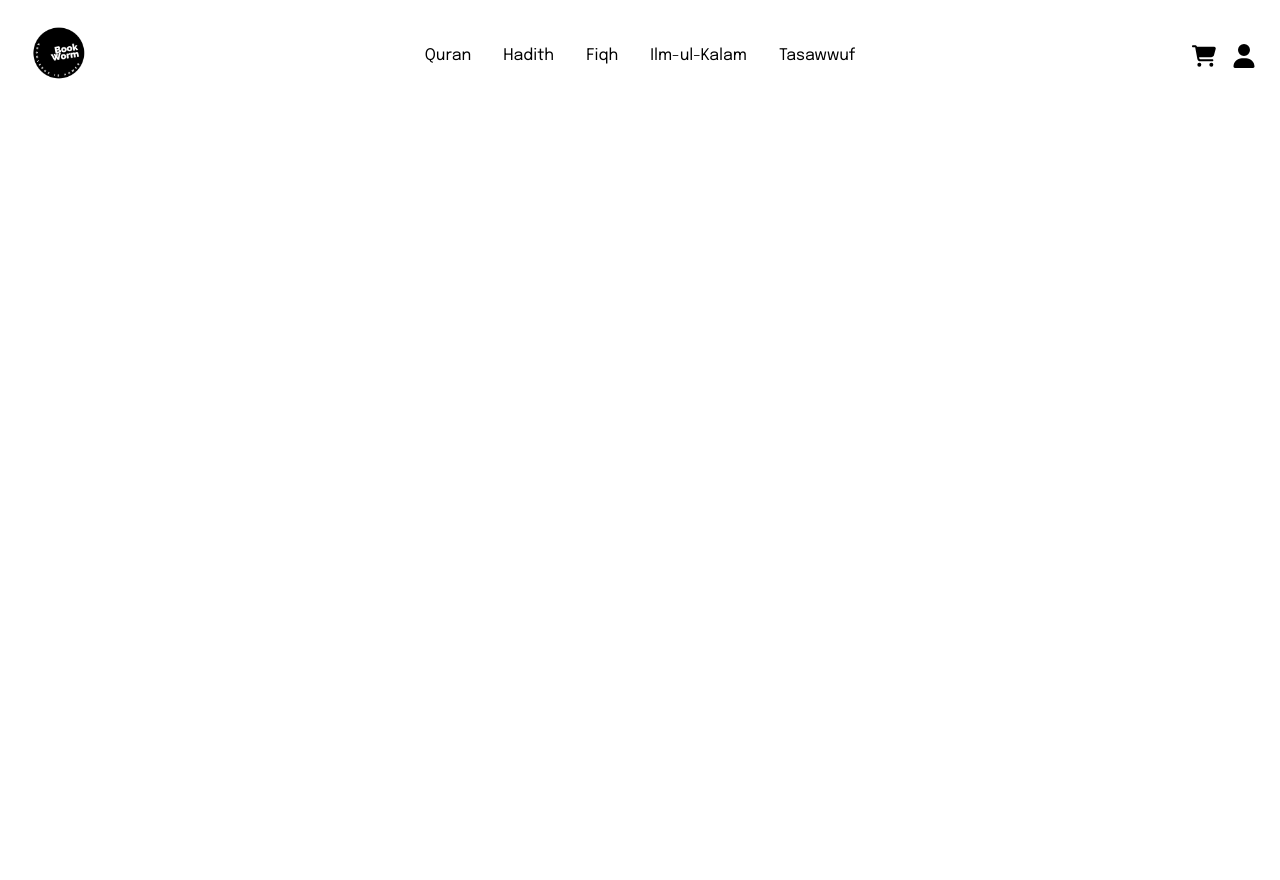
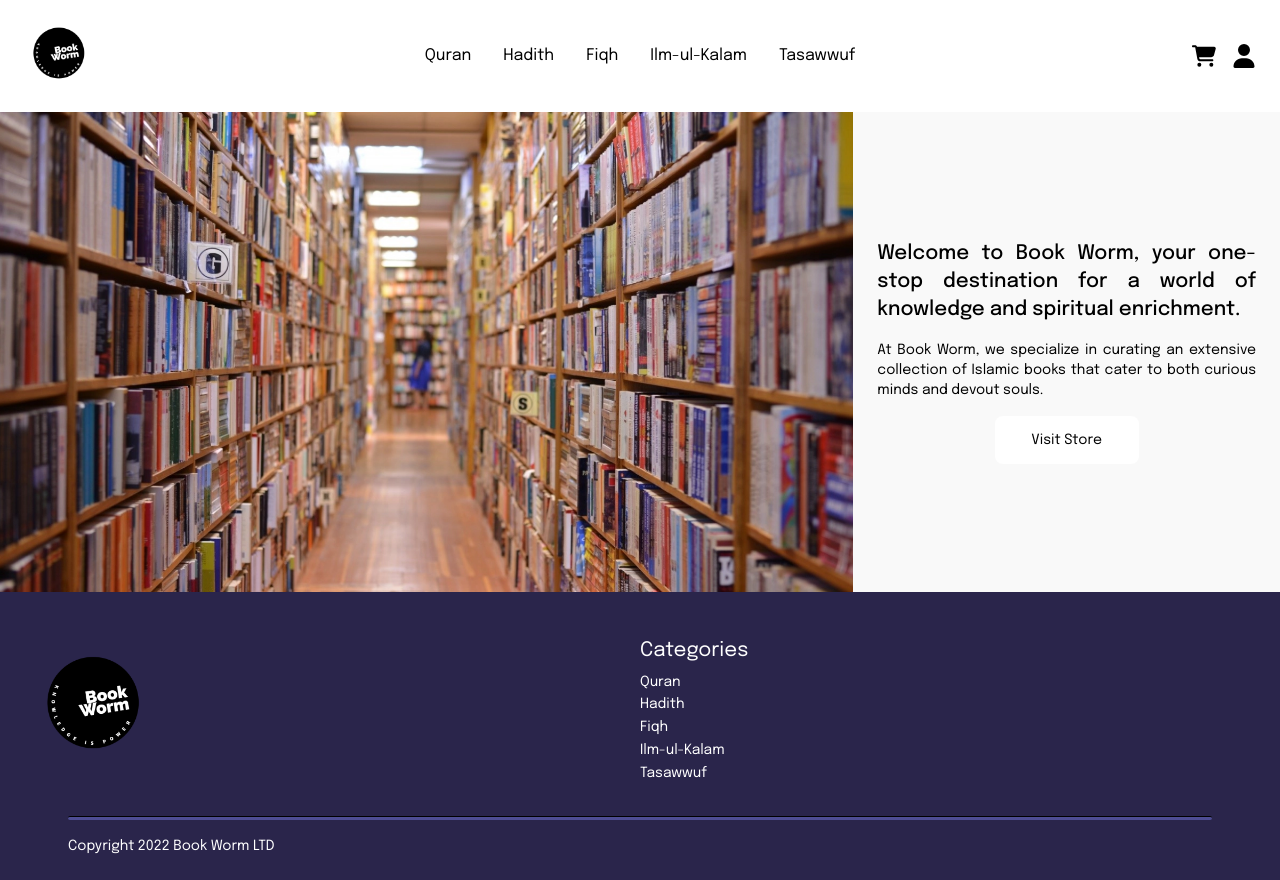
Before and after one commit to Khizer30/BookWorm, a Next.js app: page / in a window 1280 px wide. Before the commit the page ends 800 px from the top, so only its background shows below. Built offline with nearby package versions, Linux system fonts and the light colour scheme.

Commit message:
v0.03
*Hero Added

```diff
--- a/app/globals.css
+++ b/app/globals.css
@@ -23,7 +23,7 @@ a
 /* Scale */
 .scale
 {
-  transition: all 250ms ease-in;
+  transition: all 150ms ease-in;
 }
 
 .scale:hover
--- a/app/page.tsx
+++ b/app/page.tsx
@@ -1,6 +1,8 @@
 import { type Metadata } from "next";
 //
 import Navbar from "@components/Navbar";
+import Hero from "@components/Hero";
+import Footer from "@components/Footer";
 
 // Metadata
 export const metadata: Metadata =
@@ -16,6 +18,8 @@ export default function Page(): JSX.Element
   return (
     <>
       <Navbar />
+      <Hero />
+      <Footer />
     </>
   );
 }
--- a/components/Footer.tsx
+++ b/components/Footer.tsx
@@ -7,7 +7,7 @@ export default function Footer(): JSX.Element
 {
   return (
     <>
-      <div className=" w-screen h-72 p-4 flex flex-col justify-center items-start bg-dark-primary">
+      <div className=" w-full h-72 p-4 flex flex-col justify-center items-start bg-dark-primary">
 
         <div className=" w-full h-56 flex flex-row justify-around items-center">
           <div className=" w-1/2 h-full flex justify-start items-center">
@@ -21,11 +21,11 @@ export default function Footer(): JSX.Element
 
           <div className=" w-1/2 h-full flex flex-col justify-center items-start">
             <h6 className=" text-white text-xl leading-loose font-epilogue"> Categories </h6>
-            <a className=" text-white text-sm leading-relaxed font-epilogue"> Quran </a>
-            <a className=" text-white text-sm leading-relaxed font-epilogue"> Hadith </a>
-            <a className=" text-white text-sm leading-relaxed font-epilogue"> Fiqh </a>
-            <a className=" text-white text-sm leading-relaxed font-epilogue"> Ilm-ul-Kalam </a>
-            <a className=" text-white text-sm leading-relaxed font-epilogue"> Tasawwuf </a>
+            <a className=" text-white text-sm leading-relaxed font-epilogue scale"> Quran </a>
+            <a className=" text-white text-sm leading-relaxed font-epilogue scale"> Hadith </a>
+            <a className=" text-white text-sm leading-relaxed font-epilogue scale"> Fiqh </a>
+            <a className=" text-white text-sm leading-relaxed font-epilogue scale"> Ilm-ul-Kalam </a>
+            <a className=" text-white text-sm leading-relaxed font-epilogue scale"> Tasawwuf </a>
           </div>
         </div>
 
--- /dev/null
+++ b/components/Hero.tsx
@@ -0,0 +1,40 @@
+import Image from "next/image";
+//
+import heroImg from "@images/hero.webp";
+
+// Hero
+export default function Hero(): JSX.Element
+{
+  return (
+    <>
+      <div className=" w-full grid grid-cols-1 md:grid-cols-3">
+
+        <Image
+          src={ heroImg }
+          alt="Cover Image"
+          draggable="false"
+          className=" h-full col-span-1 md:col-span-2 order-2 md:order-1"
+        />
+
+        <div className=" min-h-[20rem] p-6 col-span-1 order-1 md:order-2 flex flex-col justify-center items-center md:bg-light-grey">
+
+          <h1 className=" my-2 text-justify text-xl font-medium font-epilogue">
+            Welcome to Book Worm, your one-stop destination for a world of knowledge and spiritual enrichment.
+          </h1>
+
+          <h2 className=" my-2 text-justify text-sm font-epilogue">
+            At Book Worm, we specialize in curating an extensive collection of Islamic books that cater to both curious minds and devout souls.
+          </h2>
+
+          <div className=" w-full my-2 flex justify-center items-center">
+            <button className=" w-36 h-12 rounded-lg text-sm font-epilogue bg-light-grey md:bg-white scale">
+              Visit Store
+            </button>
+          </div>
+
+        </div>
+
+      </div>
+    </>
+  );
+}
--- a/components/Navbar.tsx
+++ b/components/Navbar.tsx
@@ -37,7 +37,7 @@ export default function Navbar(): JSX.Element
 
   return (
     <>
-      <nav className=" w-screen h-auto p-4">
+      <nav className=" w-full h-auto p-4">
         <div className=" grid grid-cols-12">
 
           <div className=" w-full h-full col-span-6 md:col-span-3 flex justify-start items-center">
@@ -83,20 +83,29 @@ export default function Navbar(): JSX.Element
         </div>
         <Transition
           show={ isOpen }
-          className=" pb-4 flex flex-col"
-          enter=" transition duration-100 ease-out"
-          enterFrom=" transform scale-95 opacity-0"
-          enterTo=" transform scale-100 opacity-100"
-          leave=" transition duration-75 ease-out"
-          leaveFrom=" transform scale-100 opacity-100"
-          leaveTo=" transform scale-95 opacity-0"
-
+          className=" flex flex-col"
+          enter=" transition ease-out duration-250 transform opacity-0"
+          enterFrom=" translate-x-full"
+          enterTo=" translate-x-0 opacity-100"
+          leave=" transition ease-in duration-250 transform opacity-100"
+          leaveFrom=" translate-x-0"
+          leaveTo=" translate-x-full opacity-0"
         >
-          <a className=" px-4 py-1 hover:font-medium active:font-semibold text-right font-epilogue transition-all"> Quran </a>
-          <a className=" px-4 py-1 hover:font-medium active:font-semibold text-right font-epilogue transition-all"> Hadith </a>
-          <a className=" px-4 py-1 hover:font-medium active:font-semibold text-right font-epilogue transition-all"> Fiqh </a>
-          <a className=" px-4 py-1 hover:font-medium active:font-semibold text-right font-epilogue transition-all"> Ilm-ul-Kalam </a>
-          <a className=" px-4 py-1 hover:font-medium active:font-semibold text-right font-epilogue transition-all"> Tasawwuf </a>
+          <span className=" h-8 px-4 py-1 text-end">
+            <a className=" hover:text-[0.95rem] active:text-[0.90rem] font-epilogue transition-all"> Quran </a>
+          </span>
+          <span className=" h-8 px-4 py-1 text-end">
+            <a className=" hover:text-[0.95rem] active:text-[0.90rem] font-epilogue transition-all"> Hadith </a>
+          </span>
+          <span className=" h-8 px-4 py-1 text-end">
+            <a className=" hover:text-[0.95rem] active:text-[0.90rem] font-epilogue transition-all"> Fiqh </a>
+          </span>
+          <span className=" h-8 px-4 py-1 text-end">
+            <a className=" hover:text-[0.95rem] active:text-[0.90rem] font-epilogue transition-all"> Ilm-ul-Kalam </a>
+          </span>
+          <span className=" h-8 px-4 py-1 text-end">
+            <a className=" hover:text-[0.95rem] active:text-[0.90rem] font-epilogue transition-all"> Tasawwuf </a>
+          </span>
         </Transition>
       </nav>
     </>
```
Also changed, not shown: images/hero.webp (added).
